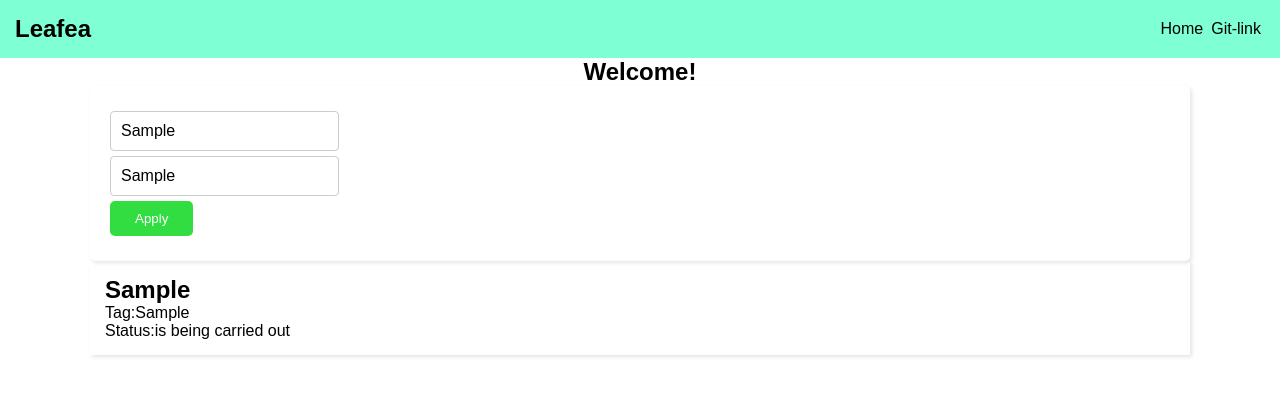
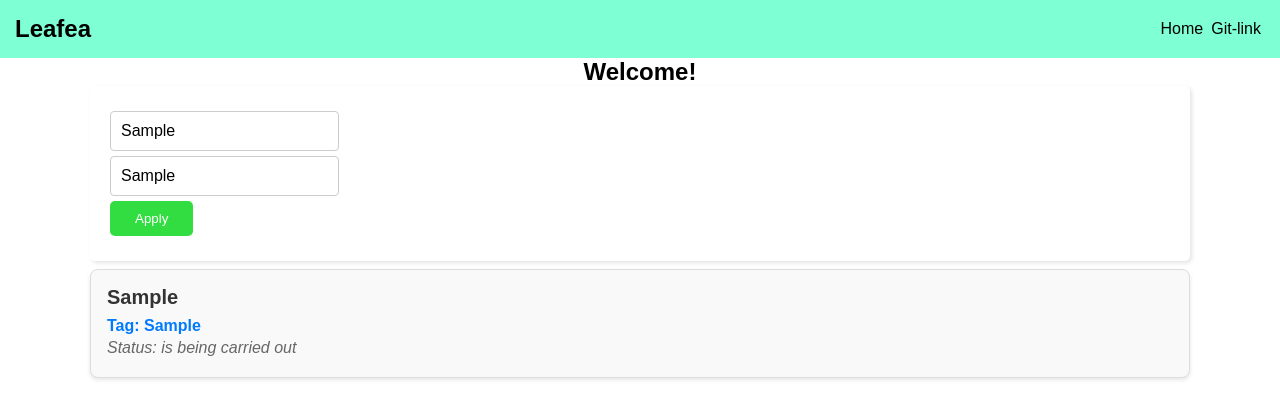
Before and after one commit to leafeea/To-do-list-react, a React (Vite) app: page / in a window 1280 px wide. Both pictures are taken after typing "Sample", "Sample" into the empty fields and a click on the button "Apply". Shown: the top 418 px of the page. Built offline with nearby package versions, Linux system fonts and the light colour scheme.

Commit message:
task elem design

```diff
--- a/src/components/task/task.jsx
+++ b/src/components/task/task.jsx
@@ -4,9 +4,11 @@ import classes from "./task.module.css";
 export const Task = (props) => {
     return (
         <div className={classes.taskElem} {...props}>
-            <h2>{props.title}</h2>
-            <p>Tag:{props.tag}</p>
-            <p>Status:{!props.isComplete ? 'is being carried out' : 'completed' }</p>
+            <h2 className={classes.taskTitle}>{props.title}</h2>
+            <p className={classes.taskTag}>Tag: {props.tag}</p>
+            <p className={classes.taskStatus}>
+                Status: {!props.isComplete ? 'is being carried out' : 'completed'}
+            </p>
         </div>
     );
 };
--- a/src/components/task/task.module.css
+++ b/src/components/task/task.module.css
@@ -1,4 +1,34 @@
-.taskElem{
-    padding: 15px;
-    box-shadow: 2px 2px 4px #e4e4e4;
+.taskElem {
+    border: 1px solid #ddd;
+    border-radius: 8px;
+    padding: 16px;
+    margin: 8px 0;
+    box-shadow: 0 2px 4px rgba(0, 0, 0, 0.1);
+    background-color: #f9f9f9;
+    transition: transform 0.2s ease, box-shadow 0.2s ease;
 }
+
+.taskElem:hover {
+    transform: translateY(-2px);
+    box-shadow: 0 4px 8px rgba(0, 0, 0, 0.15);
+}
+
+.taskTitle {
+    font-size: 1.25rem;
+    margin-bottom: 8px;
+    color: #333;
+}
+
+.taskTag {
+    font-size: 1rem;
+    margin: 4px 0;
+    color: #007bff; /* Синий текст для метки */
+    font-weight: bold; /* Выделяем метку */
+}
+
+.taskStatus {
+    font-size: 1rem;
+    margin: 4px 0;
+    color: #666;
+    font-style: italic; /* Статус курсивом */
+}
```
